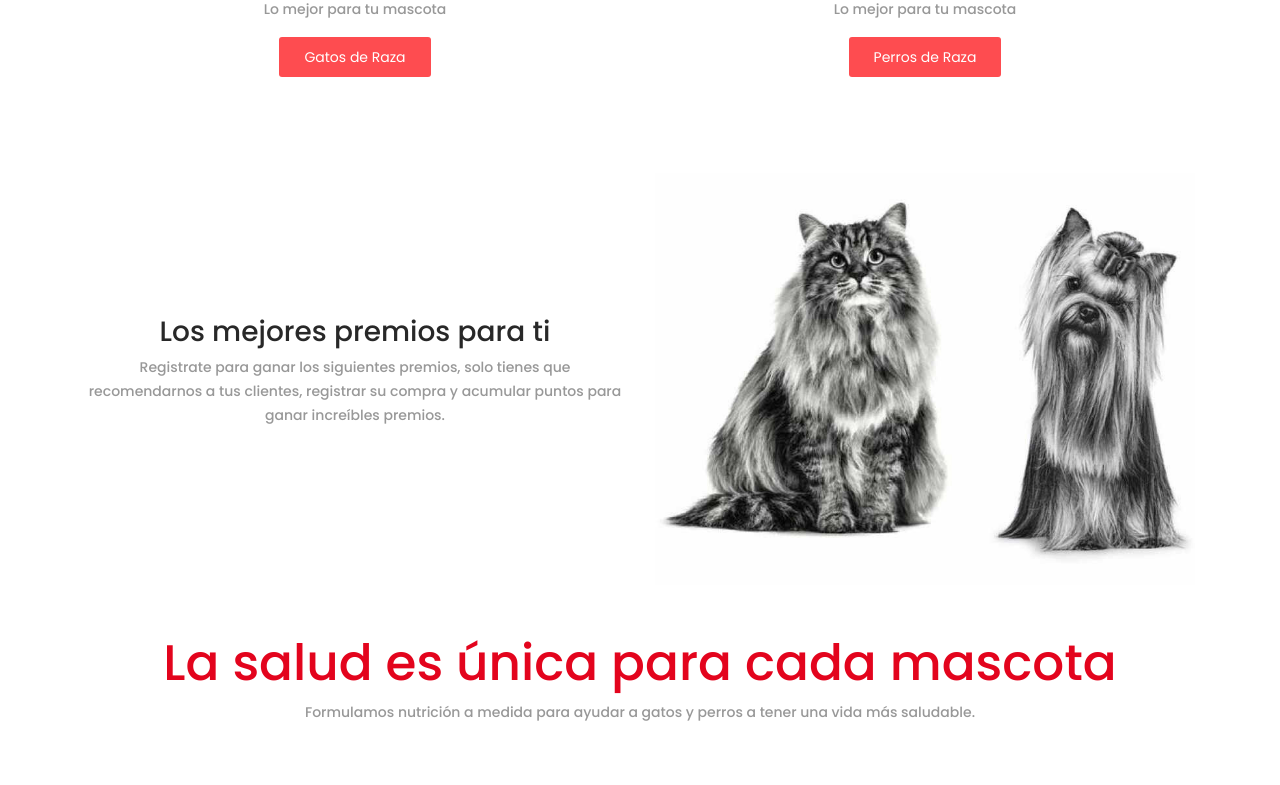
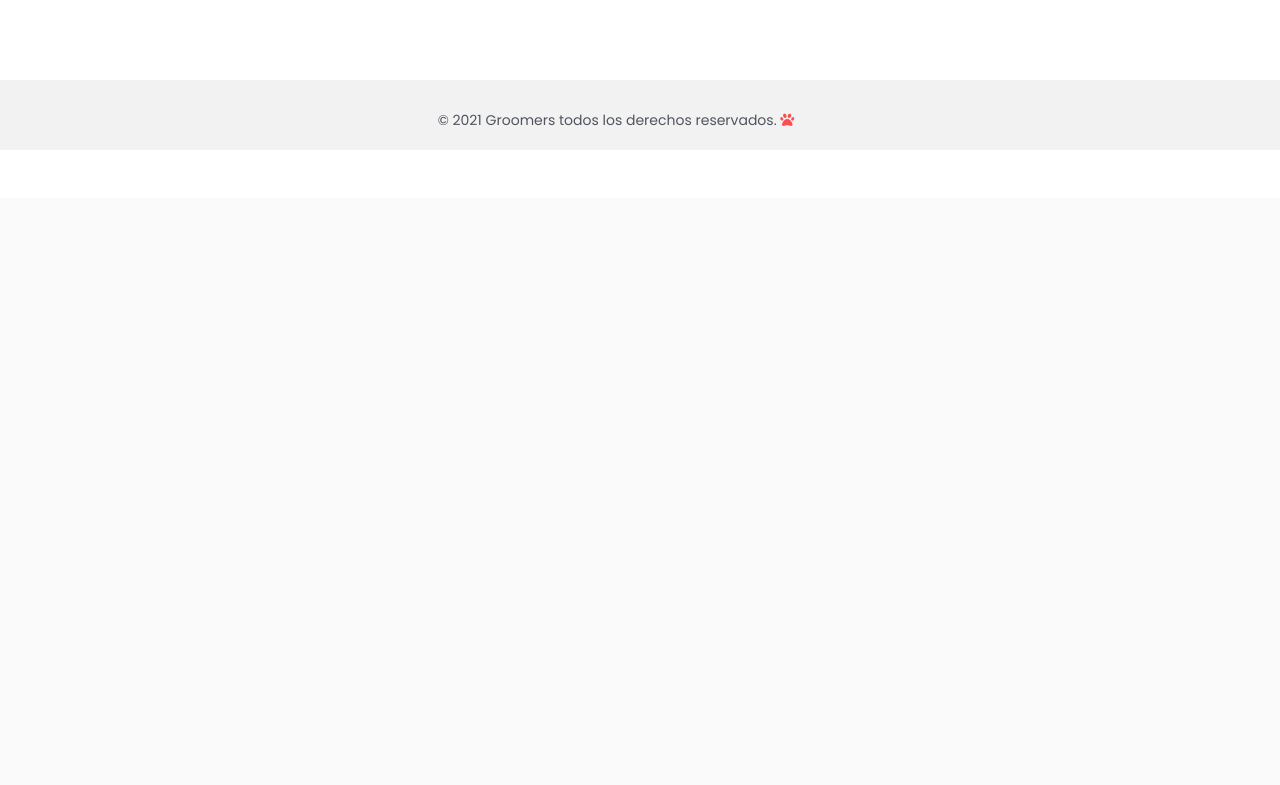
Before and after one commit to urian121/Crea-Tu-Carrito-de-Compras-Tienda-Online-con-la-Magia-de-PHP-JavaScript-MySQL, a PHP site: page / in a window 1280 px wide. Shown: the part 1467-2252 px from the top of the page. After the commit the page ends 1593 px from the top, so only its background shows below. Run offline with PHP 8.4, Linux system fonts and the light colour scheme; some libraries are stand-ins or nearby versions.

Commit message:
trabajando en front end

```diff
--- a/config.php
+++ b/config.php
@@ -2,7 +2,7 @@
 $usuario  = "root";
 $password = "";
 $servidor = "localhost";
-$basededatos = "groomers";
+$basededatos = "bd_groomers";
 $con = mysqli_connect($servidor, $usuario, $password) or die("No se ha podido conectar al Servidor");
 $db = mysqli_select_db($con, $basededatos) or die("Upps! Error en conectar a la Base de Datos");
 
--- a/header.php
+++ b/header.php
@@ -6,16 +6,7 @@
 					<div class="col-md-12">
 						<div class="top_nav_left text-right" style="line-height: 30px !important;">
 							<i class="fa fa-user" aria-hidden="true"></i>
-							<a href="login.php" id="mi_cuenta">Mi Cuenta</a>
-
-							<?php
-							if (isset($_SESSION['email']) != "") { ?>
-							<strong> ||</strong>
-							<a href="cms/CloseSesion.php" id="mi_cuenta" style="color: #fe4c50 !important;">
-								Salir
-								<i class="fas fa-power-off"></i>
-							</a>
-							<?php } ?>
+							<a href="#" id="mi_cuenta">Mi Cuenta</a>
 						</div>
 					</div>
 				</div>
@@ -82,16 +73,8 @@
 						<i class="fa fa-angle-down"></i>
 					</a>
 					<ul class="menu_selection">
-
-					<?php
-						if (isset($_SESSION['email']) != "") { ?>
-						<li><a href="#"><?php echo $Cliente; ?></a></li>
+						<li><a href="#">Urian Viera</a></li>
 						<li><a href="CloseSesion.php">Cerrar Sesión</a></li>
-					<?php }else{ ?>
-						<li>
-							<a href="login.php">Iniciar sesión</a>
-						</li>
-					<?php } ?>
 					</ul>
 				</li>
 				<li class="menu_item"><a href="index.php">Inicio</a></li>
--- a/index.php
+++ b/index.php
@@ -4,7 +4,6 @@ session_start();
 include('config.php');
 header("Content-Type: text/html;charset=utf-8");
 if (isset($_SESSION['email']) != "") {
-   $Cliente	= $_SESSION['nameFull'];
    $email   = $_SESSION['email'];
 }
 
@@ -33,19 +32,16 @@ if (isset($_SESSION['email']) != "") {
 
 <?php include('loarder.html'); ?>
 
-<div class="super_container">
+<div class="super_container mb-5">
 
 <?php include('header.php'); ?>
 
 
+<div class="container mt-5 pt-5">
+	<div class="row align-items-center mt-5"></div>
 
-<div class="mt-5 pt-5">
-	<br><br><br>
-</div>
-
-<div class="container">
 	<div class="row align-items-center">
-		<div class="col-lg-12 text-center mt-5">
+		<div class="col-lg-12 text-center">
 			<div class="section_title">
 				<h2>
 					Bienvenido Groomer
@@ -63,8 +59,7 @@ if (isset($_SESSION['email']) != "") {
 	</div>
 
 	<div class="row align-items-center">
-		<div class="mt-5"></div>
-		<div class="col-lg-12 text-center mt-5">
+		<div class="col-lg-12 text-center">
 			<div class="section_title">
 				<img class="img-fluid" src="images/logo-groommers.jpg" alt="">
 			</div>
@@ -79,41 +74,6 @@ if (isset($_SESSION['email']) != "") {
 		</div>
 	</div>
 
-	<div class="row align-items-center mb-5">
-		<div class="col-lg-6 text-center">
-			<div class="section_title">
-				<p id="titleSpecial">Productos de gatos <hr></p>
-					<img class="img-fluid" src="images/produtos-gatos.jpg" alt="gatos">
-				<p>Lo mejor para tu mascota</p>
-			</div>
-			<a href="#" class="red_button btn_raza">Gatos de Raza</a>
-		</div>
-		<div class="col-lg-6 text-center">
-			<div class="section_title">
-				<p id="titleSpecial">Productos de perros<hr></p>
-					<img class="img-fluid" src="images/produtos-gatos.jpg" alt="perros">
-					<p>Lo mejor para tu mascota</p>
-			</div>
-			<a href="#" class="red_button btn_raza">Perros de Raza</a>
-		</div>
-	</div>
-
-
-	<div class="row align-items-center mt-5 pt-5">
-		<div class="col-lg-6 text-center">
-			<div class="section_title">
-				<h3>Los mejores premios para ti</h3>
-				<p>Registrate para ganar los siguientes premios, solo tienes que recomendarnos a tus clientes,
-					 registrar su compra y acumular puntos para ganar increíbles premios.
-				</p>
-			</div>
-		</div>
-		<div class="col-lg-6 text-center">
-			<div class="section_title">
-					<img class="img-fluid" src="images/gatos-home.jpg" alt="perros">
-			</div>
-		</div>
-	</div>
 
 	<div class="row align-items-center">
 		<div class="col-lg-12 text-center mt-5">
```
Also changed, not shown: premios.php (+0 -24 lines).
